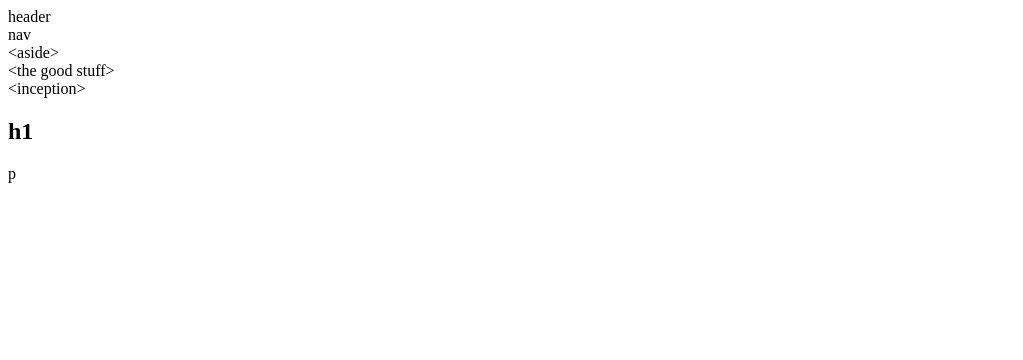
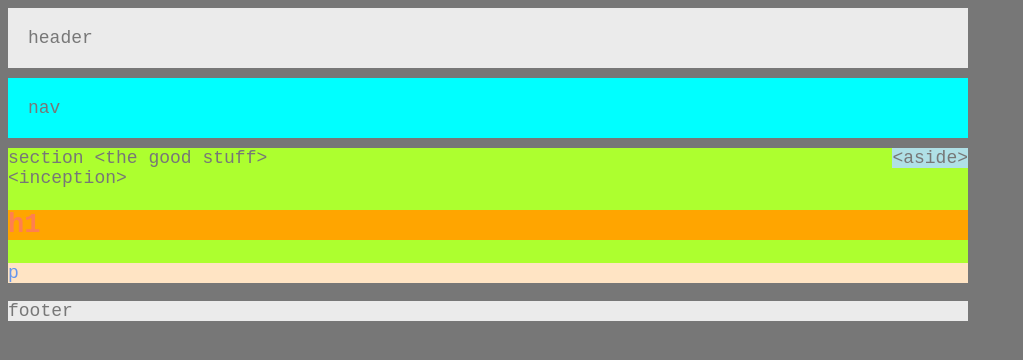
Before and after one commit to morralex/HW-Wireframe, a plain HTML site: page index.html in a window 1280 px wide. Shown: the whole page, without its empty margins (0-1023 px from the left). Drawn offline with Linux system fonts and the light colour scheme.

Commit message:
making progress

```diff
--- a/index.html
+++ b/index.html
@@ -2,9 +2,8 @@
 <html lang="en">
 <head>
     <meta charset="UTF-8">
-    <meta name="viewport" content="width=device-width, initial-scale=1.0">
-    <meta http-equiv="X-UA-Compatible" content="ie=edge">
     <title>HW-Wireframe</title>
+    <link rel="stylesheet" type=text/css href="./style.css">
 </head>
 <body>
     <header>
@@ -16,7 +15,8 @@
     <aside>
         &lt;aside&gt;
     </aside>
-    <section>
+    <section class:"inception">
+        section
         &lt;the good stuff&gt;
             <div>
                 &lt;inception&gt;
@@ -28,6 +28,9 @@
                 </p>
             </div>
     </section>
+    <footer>
+        footer
+    </footer>
 
 </body>
 </html>
--- a/style.css
+++ b/style.css
@@ -0,0 +1,40 @@
+/**---------------------------**/
+
+body {
+    font-family: 'Courier New', Courier, monospace;
+    color: #777;
+    background:#777;
+    width: 960px;
+    font-size: 18px;
+}
+
+header {
+    background-color: #ebebeb;
+    padding: 20px;
+    height: 20px;
+    margin-bottom: 10px;
+}
+nav {
+    background-color:aqua;
+    padding: 20px;
+    height: 20px;
+    margin-bottom: 10px;
+}
+section {
+    background-color:greenyellow;
+}
+aside {
+    background-color: powderblue;
+    float: right;
+}
+h1 {
+    background-color: orange;
+    color: coral
+}
+p {
+    background-color: bisque;
+    color: cornflowerblue
+}
+footer {
+    background-color: #ebebeb;
+}
```
